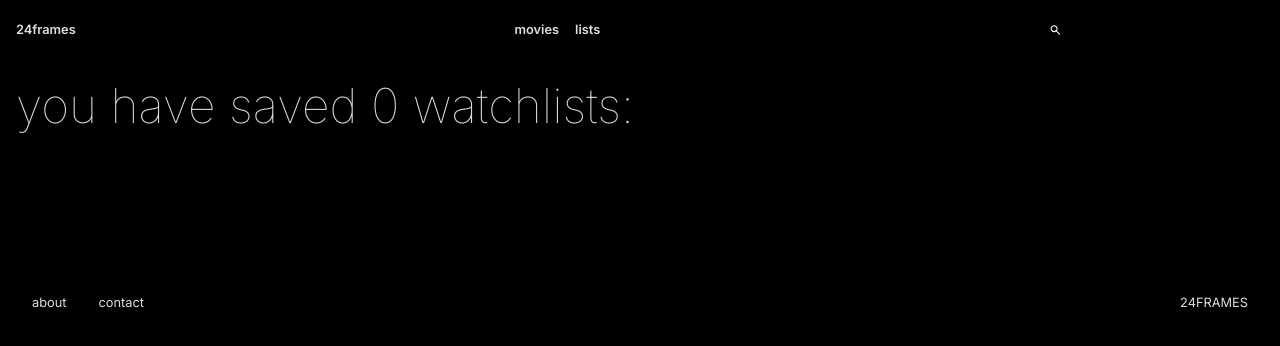
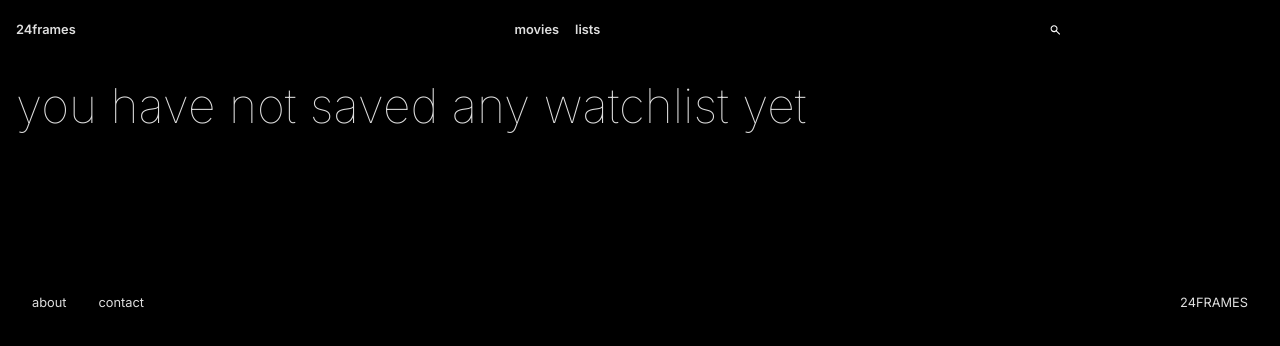
Before and after one commit to Vlad-Mocan/movie-app-react-vlad-mocan, a React (Vite) app: page /lists in a window 1280 px wide. Shown: the top 346 px of the page. Built offline with nearby package versions, Linux system fonts and the light colour scheme.

Commit message:
bugfix: fixed grid ui for list page

```diff
--- a/src/components/ListCard/ListCard.jsx
+++ b/src/components/ListCard/ListCard.jsx
@@ -16,7 +16,6 @@ export default function ListCard({ watchlist, watchlistsContent }) {
             {name}
           </span>
         ))}
-
         {extraCount > 0 && <span>...and {extraCount} more</span>}
       </div>
     </div>
--- a/src/pages/ListsPage/ListsPage.jsx
+++ b/src/pages/ListsPage/ListsPage.jsx
@@ -8,9 +8,15 @@ export default function ListsPage() {
 
   return (
     <>
-      <h1 className={styles.numberOfWatchlistsParagraph}>
-        you have saved {watchlistNames.length} watchlists:
-      </h1>
+      {watchlistNames.length ? (
+        <h1 className={styles.numberOfWatchlistsParagraph}>
+          you have saved {watchlistNames.length} watchlists:
+        </h1>
+      ) : (
+        <h1 className={styles.numberOfWatchlistsParagraph}>
+          you have not saved any watchlist yet
+        </h1>
+      )}
       <article className={styles.container}>
         <ul className={styles.listContainer}>
           {watchlistNames.map((nameOfWatchlistKey) => (
--- a/src/pages/ListsPage/ListsPage.module.css
+++ b/src/pages/ListsPage/ListsPage.module.css
@@ -11,7 +11,8 @@
 
 .listContainer {
   display: grid;
-  grid-template-columns: repeat(auto-fit, minmax(15rem, 1fr));
+  grid-template-columns: repeat(auto-fit, minmax(15rem, 20rem));
 
   gap: 2rem;
+  justify-content: center;
 }
```
